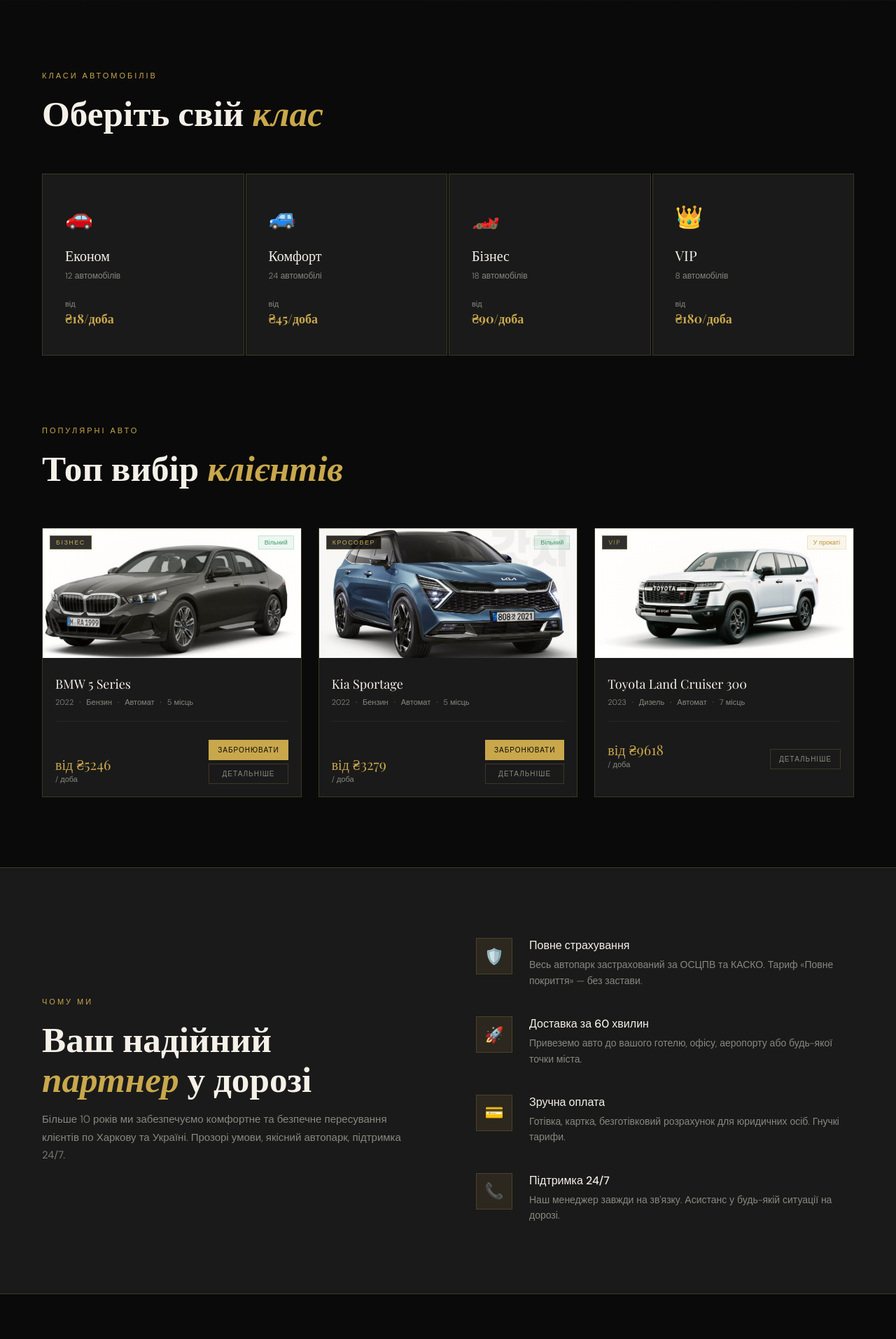
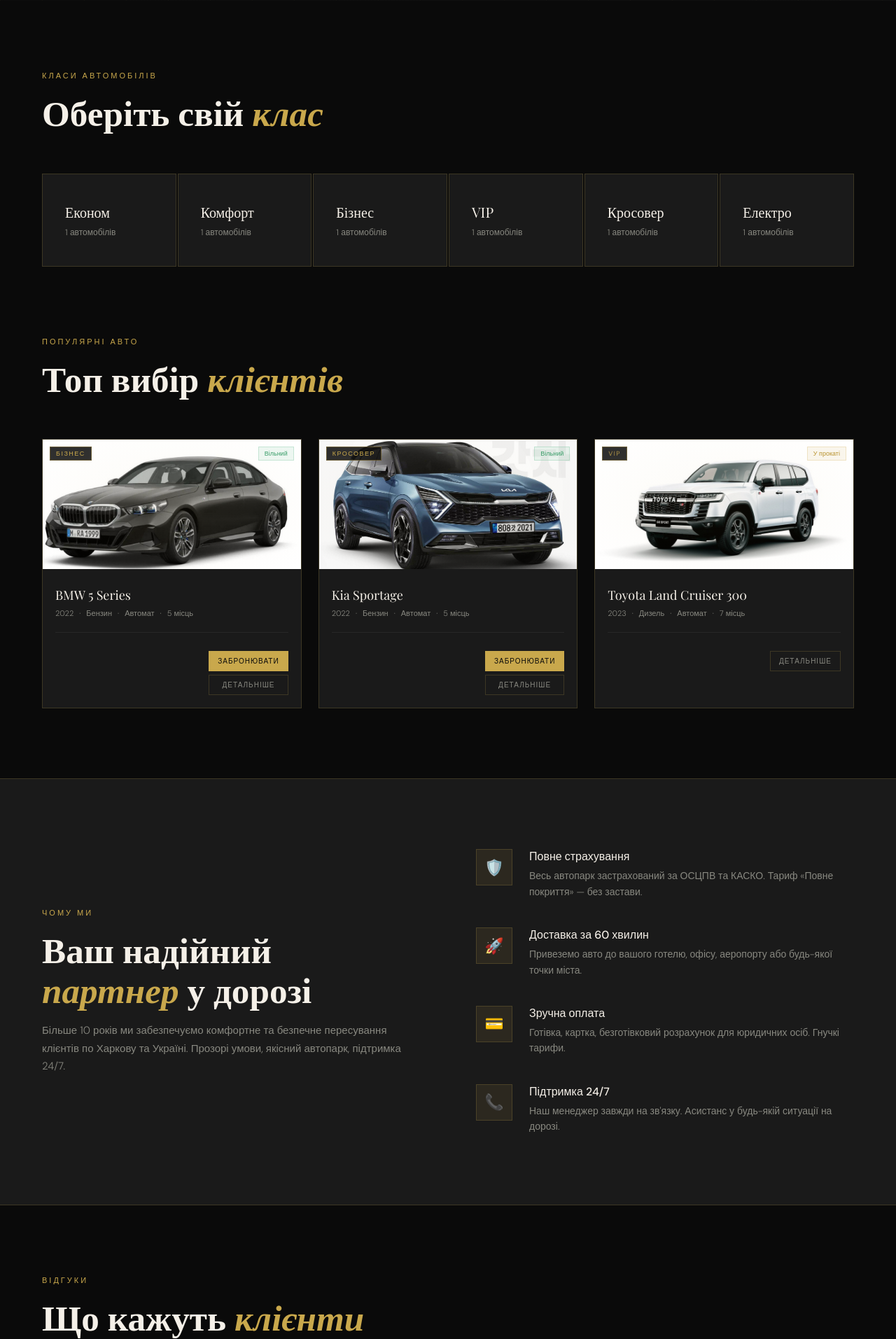
Before and after one commit to unreq-f/autorent, a Django app: page / in a window 1280 px wide. Shown: the part 871-2784 px from the top of the page at 70% size. Run offline with Django 5.2, Linux system fonts and the light colour scheme; data comes from the database, SQL or seed files in the repository; both versions use the stored data as it was after the commit.

Commit message:
Головна сторінка

```diff
--- a/autorent_django/core/views.py
+++ b/autorent_django/core/views.py
@@ -14,7 +14,17 @@ import re
 def index(request):
     featured = Car.objects.filter(is_popular=True).prefetch_related('photos')[:6]
     classes = Car.CAR_CLASSES
-    return render(request, 'core/index.html', {'featured': featured, 'classes': classes})
+    # Список класів з реальною кількістю — тільки де є авто (free або rented)
+    class_counts_list = [
+        (slug, label, Car.objects.filter(car_class=slug, status__in=['free', 'rented']).count())
+        for slug, label in Car.CAR_CLASSES
+    ]
+    class_counts_list = [(s, l, c) for s, l, c in class_counts_list if c > 0]
+    return render(request, 'core/index.html', {
+        'featured':          featured,
+        'classes':           classes,
+        'class_counts_list': class_counts_list,
+    })
 
 
 @ensure_csrf_cookie
@@ -23,6 +33,10 @@ def catalog(request):
 
     # Multi-value checkboxes
     class_multi = request.GET.getlist('class_multi')
+    # Підтримка старого ?class= з головної / футера
+    _class_single = request.GET.get('class', '')
+    if _class_single and _class_single not in class_multi:
+        class_multi = [_class_single]
     fuel_multi  = request.GET.getlist('fuel_multi')
     tr_multi    = request.GET.getlist('tr_multi')
     seats_multi = request.GET.getlist('seats_multi')
--- a/autorent_django/templates/core/index.html
+++ b/autorent_django/templates/core/index.html
@@ -36,17 +36,13 @@
 .section-title em{font-style:italic;color:var(--gold);}
 
 /* ── CATEGORIES ── */
-.categories-grid{display:grid;grid-template-columns:repeat(4,1fr);gap:2px;}
+.categories-grid{display:grid;grid-template-columns:repeat(auto-fill,minmax(180px,1fr));gap:2px;}
 .cat-card{position:relative;background:var(--dark2);padding:40px 32px;border:1px solid var(--border);cursor:pointer;overflow:hidden;transition:background .3s;text-decoration:none;display:block;}
 .cat-card::before{content:'';position:absolute;bottom:0;left:0;right:0;height:3px;background:var(--gold);transform:scaleX(0);transition:transform .3s;}
 .cat-card:hover{background:var(--dark3);}
 .cat-card:hover::before{transform:scaleX(1);}
-.cat-icon{font-size:32px;margin-bottom:20px;display:block;}
 .cat-name{font-family:'Playfair Display',serif;font-size:20px;color:var(--white);margin-bottom:8px;}
 .cat-count{font-size:12px;color:var(--gray);}
-.cat-price{margin-top:20px;}
-.cat-price span{font-size:11px;color:var(--gray);}
-.cat-price strong{display:block;font-size:18px;color:var(--gold);font-family:'Playfair Display',serif;}
 
 /* ── CARS ── */
 .cars-grid{display:grid;grid-template-columns:repeat(3,1fr);gap:24px;}
@@ -135,8 +131,6 @@ body.light-theme .cat-card:hover { background: #e4dfd4; }
 body.light-theme .cat-card::before { background: #a07828; }
 body.light-theme .cat-name { color: #1a1710; }
 body.light-theme .cat-count { color: #5a5650; }
-body.light-theme .cat-price span { color: #5a5650; }
-body.light-theme .cat-price strong { color: #a07828; }
 
 /* Car cards (головна) */
 body.light-theme .car-card {
@@ -261,30 +255,12 @@ body.light-theme .testi-car { color: #a07828; }
     <h2 class="section-title">Оберіть свій <em>клас</em></h2>
   </div>
   <div class="categories-grid">
-    <a href="{% url 'catalog' %}?class=economy" class="cat-card">
-      <span class="cat-icon">🚗</span>
-      <div class="cat-name">Економ</div>
-      <div class="cat-count">12 автомобілів</div>
-      <div class="cat-price"><span>від</span><strong>₴18/доба</strong></div>
+    {% for slug, label, count in class_counts_list %}
+    <a href="{% url 'catalog' %}?class_multi={{ slug }}" class="cat-card">
+      <div class="cat-name">{{ label }}</div>
+      <div class="cat-count">{{ count }} автомобілів</div>
     </a>
-    <a href="{% url 'catalog' %}?class=comfort" class="cat-card">
-      <span class="cat-icon">🚙</span>
-      <div class="cat-name">Комфорт</div>
-      <div class="cat-count">24 автомобілі</div>
-      <div class="cat-price"><span>від</span><strong>₴45/доба</strong></div>
-    </a>
-    <a href="{% url 'catalog' %}?class=business" class="cat-card">
-      <span class="cat-icon">🏎️</span>
-      <div class="cat-name">Бізнес</div>
-      <div class="cat-count">18 автомобілів</div>
-      <div class="cat-price"><span>від</span><strong>₴90/доба</strong></div>
-    </a>
-    <a href="{% url 'catalog' %}?class=vip" class="cat-card">
-      <span class="cat-icon">👑</span>
-      <div class="cat-name">VIP</div>
-      <div class="cat-count">8 автомобілів</div>
-      <div class="cat-price"><span>від</span><strong>₴180/доба</strong></div>
-    </a>
+    {% endfor %}
   </div>
 </section>
 
@@ -296,7 +272,7 @@ body.light-theme .testi-car { color: #a07828; }
   </div>
   <div class="cars-grid">
     {% for car in featured %}
-    <a href="{% url 'car_detail' car.pk %}" class="car-card">
+    <div class="car-card" onclick="location.href='{% url 'car_detail' car.pk %}'" style="cursor:pointer;">
       <div class="car-img">
         {% with ph=car.photos.all|first %}
           {% if ph %}<img src="{{ ph.image.url }}" alt="{{ car.full_name }}">
@@ -316,20 +292,16 @@ body.light-theme .testi-car { color: #a07828; }
           <span>{{ car.transmission }}</span>
           <span>{{ car.seats }} місць</span>
         </div>
-        <div class="car-ft">
-          <div>
-            <div class="car-price-val">від ₴{{ car.price_base|floatformat:0 }}</div>
-            <div class="car-price-per">/ доба</div>
-          </div>
+        <div class="car-ft" style="justify-content:flex-end;">
           <div class="car-btns">
             {% if car.is_available %}
-            <span class="btn-book">Забронювати</span>
+            <a href="{% url 'order_car' car.pk %}" class="btn-book" onclick="event.stopPropagation()">Забронювати</a>
             {% endif %}
-            <span class="btn-det">Детальніше</span>
+            <a href="{% url 'car_detail' car.pk %}" class="btn-det" onclick="event.stopPropagation()">Детальніше</a>
           </div>
         </div>
       </div>
-    </a>
+    </div>
     {% empty %}
     <a href="{% url 'catalog' %}" class="car-card">
       <div class="car-img"><span style="font-size:60px;">🚗</span>
@@ -339,9 +311,10 @@ body.light-theme .testi-car { color: #a07828; }
       <div class="car-body">
         <div class="car-name">Mazda 3</div>
         <div class="car-specs"><span>2023</span><span>Бензин</span><span>Автомат</span><span>5 місць</span></div>
-        <div class="car-ft">
-          <div><div class="car-price-val">від ₴55</div><div class="car-price-per">/ доба</div></div>
-          <div class="car-btns"><span class="btn-book">Забронювати</span><span class="btn-det">Детальніше</span></div>
+        <div class="car-ft" style="justify-content:flex-end;">
+          <div class="car-btns">
+            <a href="{% url 'catalog' %}" class="btn-book">Переглянути каталог</a>
+          </div>
         </div>
       </div>
     </a>
@@ -447,10 +420,10 @@ document.querySelectorAll('input[type=date]').forEach(inp => inp.min = today);
     <div class="footer-col">
       <h4>Класи авто</h4>
       <ul>
-        <li><a href="{% url 'catalog' %}?class=economy">Економ</a></li>
-        <li><a href="{% url 'catalog' %}?class=comfort">Комфорт</a></li>
-        <li><a href="{% url 'catalog' %}?class=business">Бізнес</a></li>
-        <li><a href="{% url 'catalog' %}?class=vip">VIP</a></li>
+        <li><a href="{% url 'catalog' %}?class_multi=economy">Економ</a></li>
+        <li><a href="{% url 'catalog' %}?class_multi=comfort">Комфорт</a></li>
+        <li><a href="{% url 'catalog' %}?class_multi=business">Бізнес</a></li>
+        <li><a href="{% url 'catalog' %}?class_multi=vip">VIP</a></li>
       </ul>
     </div>
     <div class="footer-col">
```
Also changed, not shown: autorent_django/db.sqlite3.
